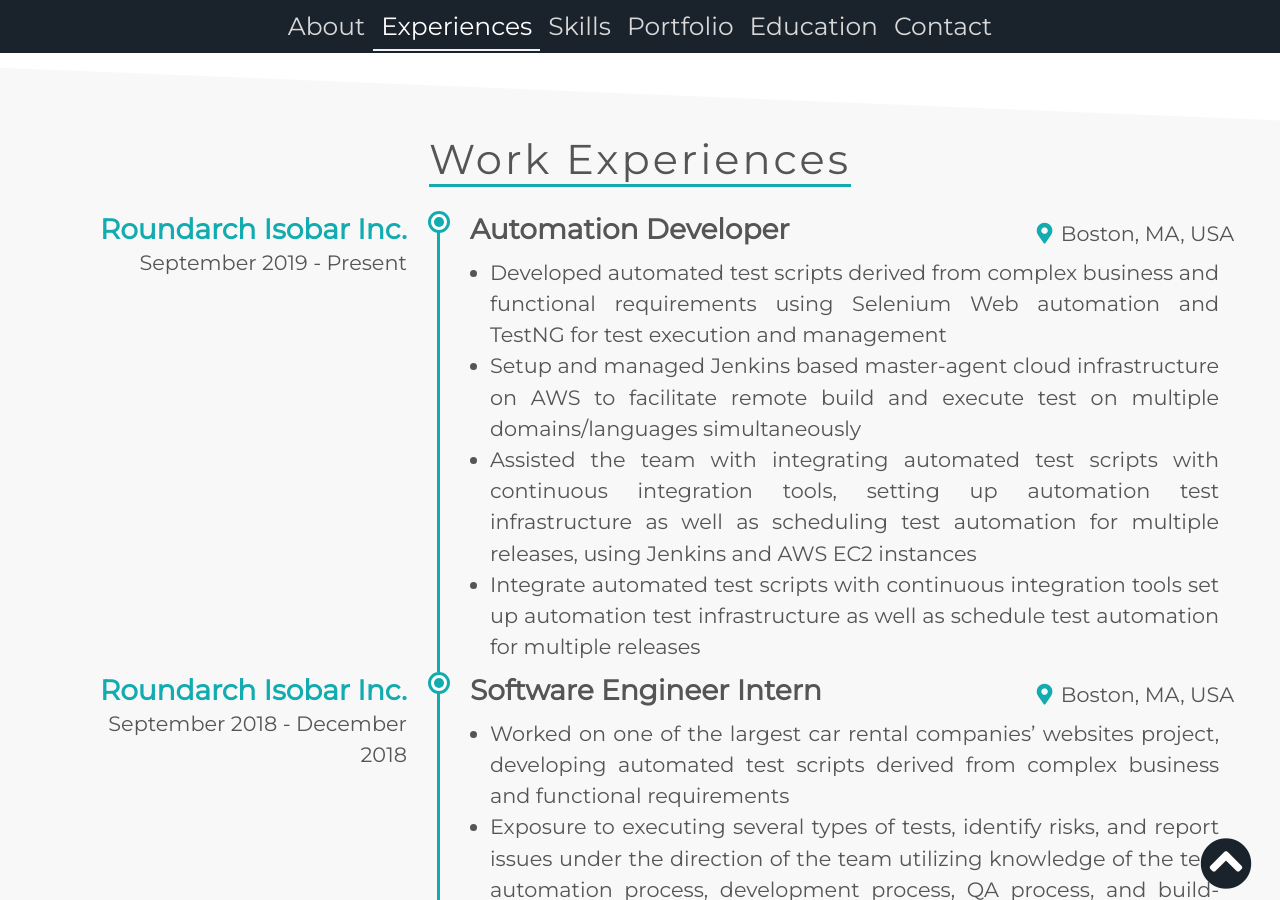
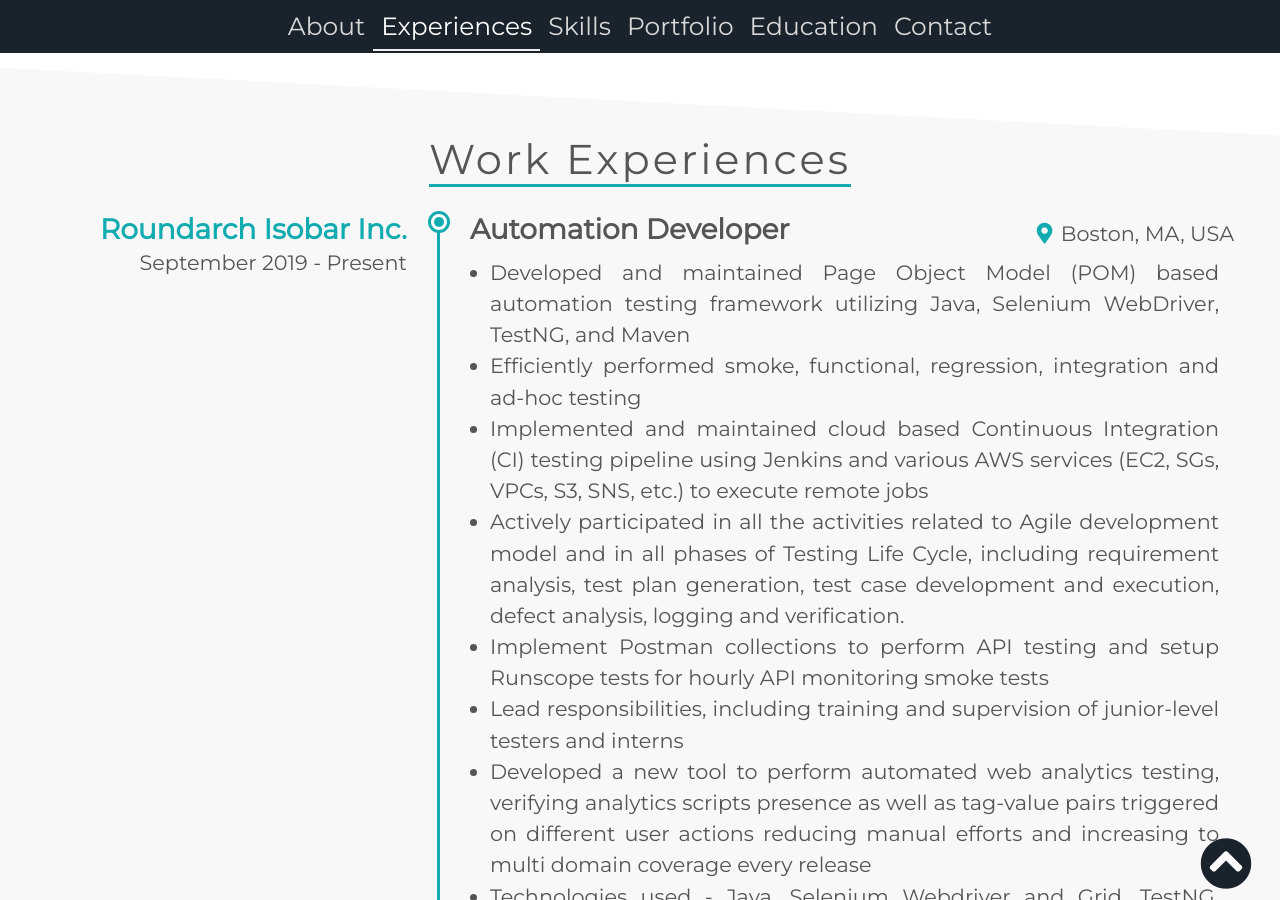
Before and after one commit to murraco/jekyll-theme-minimal-resume, a Jekyll site: the page built from index.html, in a window 1280 px wide and 900 px high, scrolled down 1647 px. Built offline with Jekyll 4.4.1, drawn with Linux system fonts in a browser that asks for light colours; some web fonts are replaced; some of the changed text lies outside the part shown.

Commit message:
Updated experience data and new resume

```diff
--- a/_data/experiences.yaml
+++ b/_data/experiences.yaml
@@ -3,26 +3,35 @@
   company: Roundarch Isobar Inc.
   location: Boston, MA, USA
   description:
-    - point: Developed automated test scripts derived from complex business and functional requirements using Selenium Web automation and TestNG for test execution and management
-    - point: Setup and managed Jenkins based master-agent cloud infrastructure on AWS to facilitate remote build and execute test on multiple domains/languages simultaneously
-    - point: Assisted the team with integrating automated test scripts with continuous integration tools, setting up automation test infrastructure as well as scheduling test automation for multiple releases, using Jenkins and AWS EC2 instances
-    - point: Integrate automated test scripts with continuous integration tools set up automation test infrastructure as well as schedule test automation for multiple releases
+    - point: Developed and maintained Page Object Model (POM) based automation testing framework utilizing Java, Selenium WebDriver, TestNG, and Maven
+    - point: Efficiently performed smoke, functional, regression, integration and ad-hoc testing
+    - point: Implemented and maintained cloud based Continuous Integration (CI) testing pipeline using Jenkins and various AWS services (EC2, SGs, VPCs, S3, SNS, etc.)  to execute remote jobs
+    - point: Actively participated in all the activities related to Agile development model and  in all phases of Testing Life Cycle, including requirement analysis, test plan generation, test case development and execution, defect analysis, logging and verification.
+    - point: Implement Postman collections to perform API testing and setup Runscope tests for hourly API monitoring smoke tests
+    - point: Lead responsibilities, including training and supervision of junior-level testers and interns
+    - point: Developed a new tool to perform automated web analytics testing, verifying analytics scripts presence as well as tag-value pairs triggered on different user actions reducing manual efforts and increasing to multi domain coverage every release
+    - point: Technologies used - Java, Selenium Webdriver and Grid, TestNG, Maven, AWS, Jenkins, Postman, Runscope, Splunk logs, Git
+
 
 - title: Software Engineer Intern
   period: September 2018 - December 2018
   company: Roundarch Isobar Inc.
   location: Boston, MA, USA
   description:
-    - point: Worked on one of the largest car rental companies’ websites project, developing automated test scripts derived from complex business and functional requirements
-    - point: Exposure to executing several types of tests, identify risks, and report issues under the direction of the team utilizing knowledge of the test automation process, development process, QA process, and build-release engineering
-    - point: Utilized Selenium WebDriver test framework for test automation and JUnit to execute the tests
+    - point: Worked on one of the largest car rental companies’ websites project, developing automated test scripts derived from complex business and functional requirements utilizing Selenium Webdriver, JUnit, Maven and Jenkins
+    - point: Performed smoke testing, functional and regression testing
+    - point: Efficiently analyzed, reported, logged, and tracked defects using Jira
+    - point: Release Management responsibilities included regression testing and managing various test environments using Jenkins CI
+    - point: Participated in regular QA Team meetings, Project meetings and discussions, stand up meetings
+    - point: Technologies used - Java, Selenium Webdriver, JUnit, Maven, Jenkins, Postman, Git
+
 
 - title: Associate Software Engineer
   period: August 2014 - January 2016
   company: Accenture Services
   location: Mumbai, India
   description:
-    - point: Worked on a SAP support project for a multibillion company, BHP Billiton, as part of Freight management (FM Module) team
-    - point: Found and fixed bugs in the system after verifying with the functional team and with the end customer
-    - point: Communicated with users one-on-one to understand and implement new potential features and enhancemnet
-    - point: Identified the root cause of issues and made code fixes in the system rectifying the problem
+    - point: Worked on a SAP project for a multibillion mining company as a part of the development and support team
+    - point: Developed new enhancements for an existing client system using SAP modules of Material Management and ABAP
+    - point: Collaborated with functional team, QA team and client to reproduce bugs, verify functionality and fix issues in the system
+    - point: Technologies Used - SAP modules of Material Management, Freight Management, ABAP
--- a/_includes/about.html
+++ b/_includes/about.html
@@ -19,6 +19,6 @@
     {% endfor %}
     </div>
     <div class="download-resume-container text-center" data-aos="zoom-in">
-      <a class="download-resume-btn" target="_blank" href="https://drive.google.com/file/d/1X-paiyASsbZ25MQwxFjGa1UqX84hQ52I/view" role="button" title="Download resume"> <i class="fas fa-download"></i> &nbsp;Download Resume</a>
+      <a class="download-resume-btn" target="_blank" href="/Resume-Prashant_Kabra.pdf" role="button" title="Download resume"> <i class="fas fa-download"></i> &nbsp;Download Resume</a>
     </div>
 </div>
```
Also changed, not shown: 1 other file.
